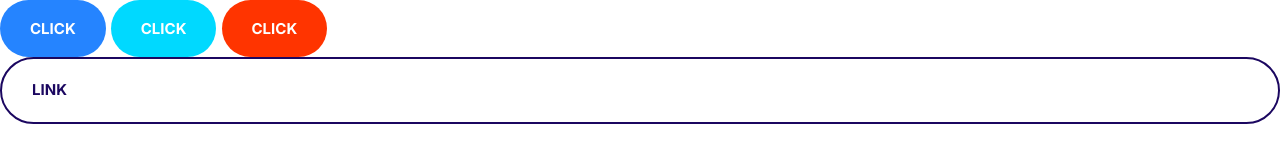
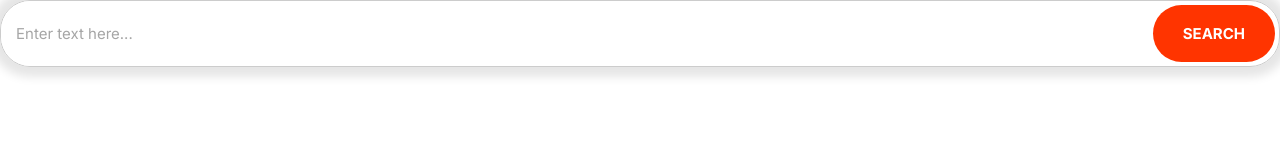
Before and after one commit to Hari-Das/bank-site, a plain HTML site: page index.html in a window 1280 px wide. Drawn offline with Linux system fonts and the light colour scheme.

Commit message:
Adding inputs.

```diff
--- a/css/styles.css
+++ b/css/styles.css
@@ -4,6 +4,10 @@
   --color-accent: #ff3400;
   --color-heading: #1b0760;
   --color-body: #918ca4;
+  --color-placeholder:#a6a6a6;
+  --color-border:#ccc;
+
+  --border-radius:30px;
 }
 
 *,
@@ -242,3 +246,41 @@ a {
     font-size: 1.5rem;
   }
 }
+
+
+/* Inputs */
+.input {
+  font-size: 2rem;
+  color: var(--color-heading);
+  padding: 1.5rem 3.5rem;
+  border: 1px solid var(--color-border);
+  border-radius: 30px;
+  outline: 0;
+}
+
+::placeholder {
+  color: var(--color-placeholder);
+}
+
+.input-group {
+  display: flex;
+  border: 1px solid var(--color-border);
+  border-radius: var(--border-radius);
+  box-shadow: 0  0 10px 10px rgba(0, 0, 0, 0.1);
+}
+
+.input-group .input{
+  border: 0;
+  flex-grow: 1;
+  padding: 1.5rem 1.5rem;
+}
+
+.input-group .btn{
+  margin: 4px;
+}
+
+@media screen and (min-width:1024px) {
+  .input {
+    font-size: 1.5rem;
+  }
+}
--- a/index.html
+++ b/index.html
@@ -15,10 +15,9 @@
     <link rel="stylesheet" href="css/styles.css" />
   </head>
   <body>
-    <button class="btn btn--primary">Click</button>
-    <button class="btn btn--secondary">Click</button>
-    <button class="btn btn--accent">Click</button>
-
-    <a href="#" class="btn btn--outline btn--block">link</a>
+    <div class="input-group">
+      <input type="text" class="input" placeholder="Enter text here..." />
+      <button class="btn btn--accent">Search</button>
+    </div>
   </body>
 </html>
```
